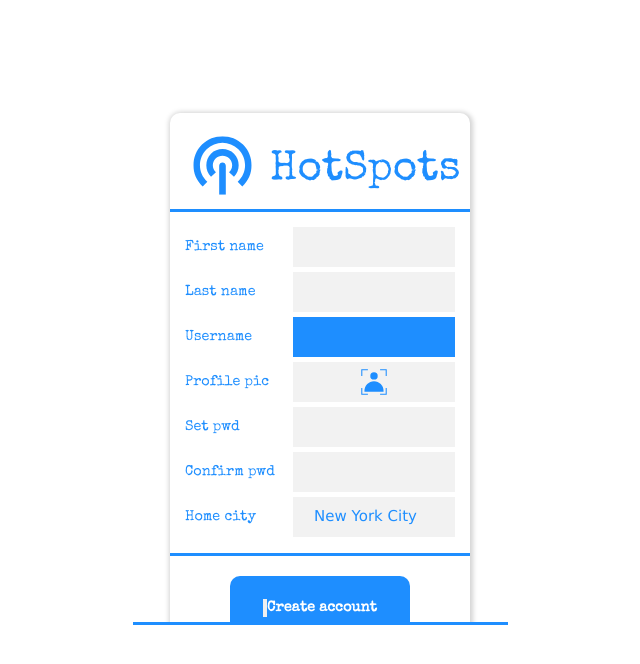
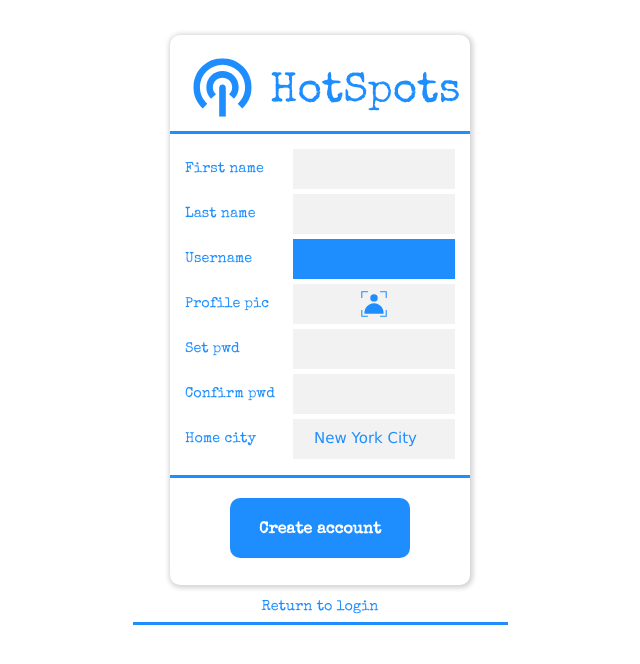
Before and after one commit to dmhburke/db-hotspots, a Django app: page /catalog/createaccount in a window 1280 px wide. Shown: the top 664 px of the page, without its empty margins (320-960 px from the left). Run offline with Django 3.2, Linux system fonts and the light colour scheme.

Commit message:
fix css on create account

```diff
--- a/catalog/static/css/styles.css
+++ b/catalog/static/css/styles.css
@@ -327,7 +327,7 @@ li {
   width: 300px;
   border-radius: 10px;
   margin: 0 auto;
-  margin-top: 30%;
+  margin-top: 35px;
   position: relative;
 }
 
@@ -422,6 +422,7 @@ li {
 }
 
 #createAcctSubmitBox {
+  display: block;
   height: 60px;
   width: 60%;
   border-radius: 10px;
@@ -429,6 +430,9 @@ li {
   padding-top: 5px;
   text-align: center;
   line-height: 55px;
+  border: none;
+  box-shadow: none;
+  font-size: 16px;
 }
 
 /* HOME PAGE */
--- a/catalog/templates/createaccount.html
+++ b/catalog/templates/createaccount.html
@@ -32,9 +32,7 @@
   </div>
 
   <div id=createAcctFooterRow class="brandTopBorder">
-    <div id=createAcctSubmitBox class="brandColor brandFont whiteFont boldFont">
-      <input type="submit" value=""/>Create account
-    </div>
+      <button id=createAcctSubmitBox class="brandColor brandFont whiteFont boldFont" type="submit">Create account</button>
   </div>
   </form>
 </div>
```
